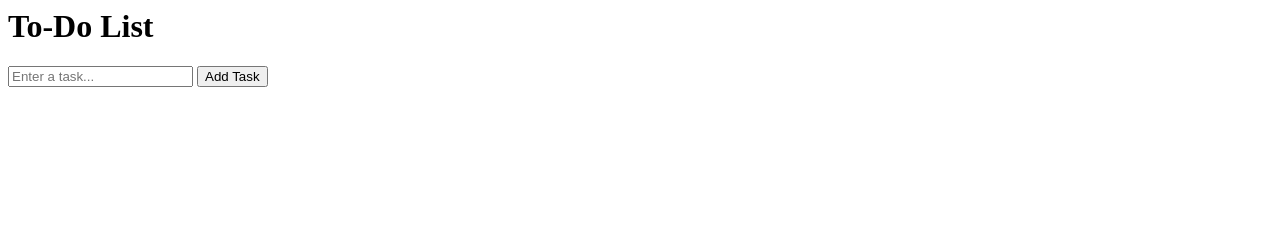
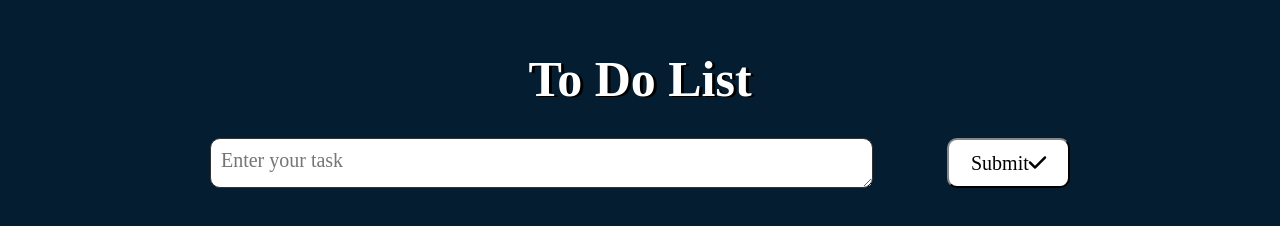
Before and after one commit to sarikav3/LGMVIP-Web-Task1, a plain HTML site: page index.html in a window 1280 px wide. Drawn offline with Linux system fonts and the light colour scheme.

Commit message:
Create index.html

```diff
--- a/index.html
+++ b/index.html
@@ -1,17 +1,30 @@
-<html>
+<html lang="en">
+
 <head>
-    <title>To-Do List</title>
-    <link rel="stylesheet" type="text/css" href="styles.css">
+    <meta charset="UTF-8">
+    <meta http-equiv="X-UA-Compatible" content="IE=edge">
+    <meta name="viewport" content="width=device-width, initial-scale=1.0">
+    <link rel="shortcut icon" href="image1/to do 1.png" type="image/x-icon">
+    <script src="index.js" defer></script>
+    <link rel="stylesheet" href="index.css">
+    <link rel="stylesheet" href="https://cdnjs.cloudflare.com/ajax/libs/font-awesome/6.0.0/css/all.min.css">
+
+    <title>TO DO LIST</title>
 </head>
+
 <body>
+    <div class="container-title">
+        <h1>To Do List</h1>
+    </div>
     <div class="container">
-        <h1>To-Do List</h1>
-        <form id="task-form">
-            <input type="text" id="task-input" placeholder="Enter a task...">
-            <button type="submit">Add Task</button>
-        </form>
-        <ul id="task-list"></ul>
+        <div class="inputcol">
+            <textarea name="text" placeholder="Enter your task" required="" class="textarea"></textarea>
+            <button type="button" class="buttoninput">Submit<i class="fa-solid fa-check"></i></button>
+        </div>
     </div>
-    <script src="script.js"></script>
+    <div class="todolist">
+
+    </div>
 </body>
+
 </html>
```
